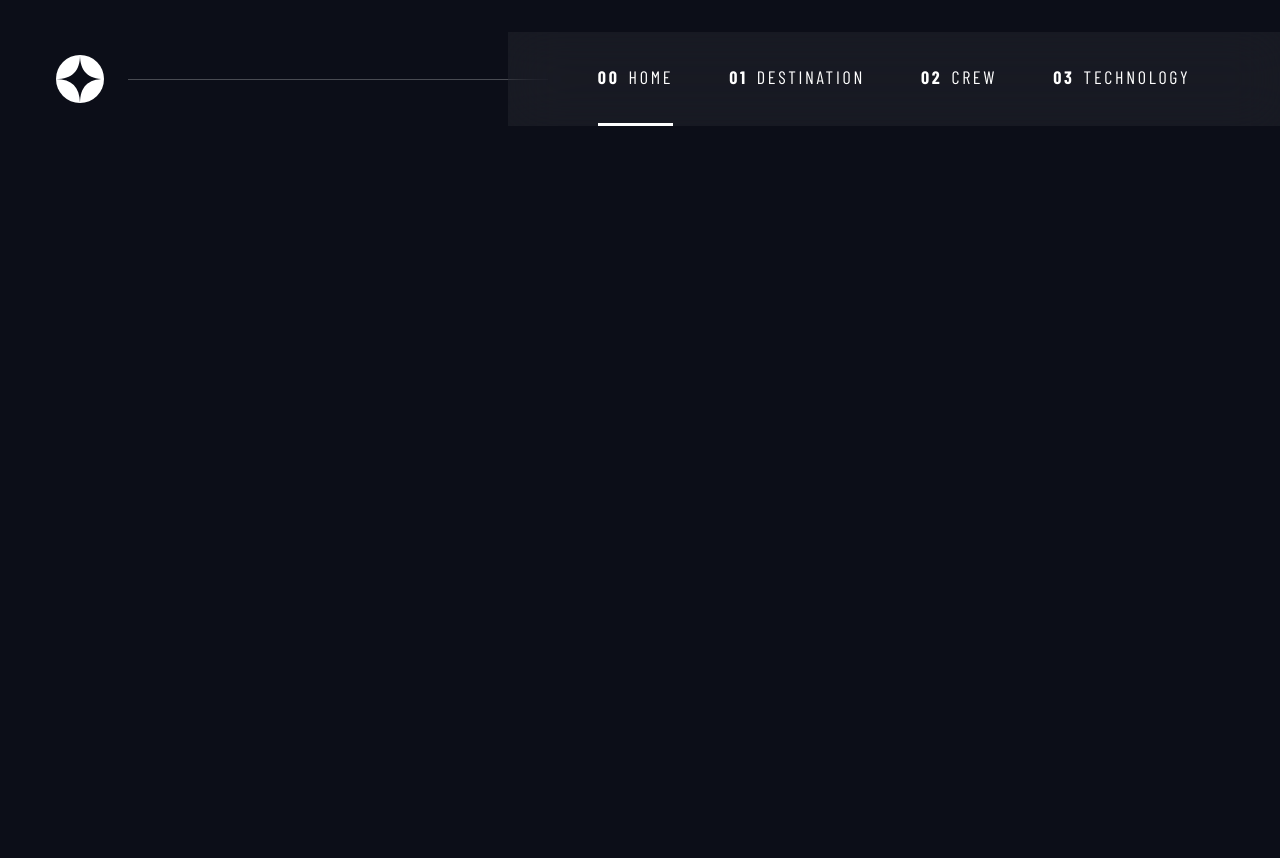
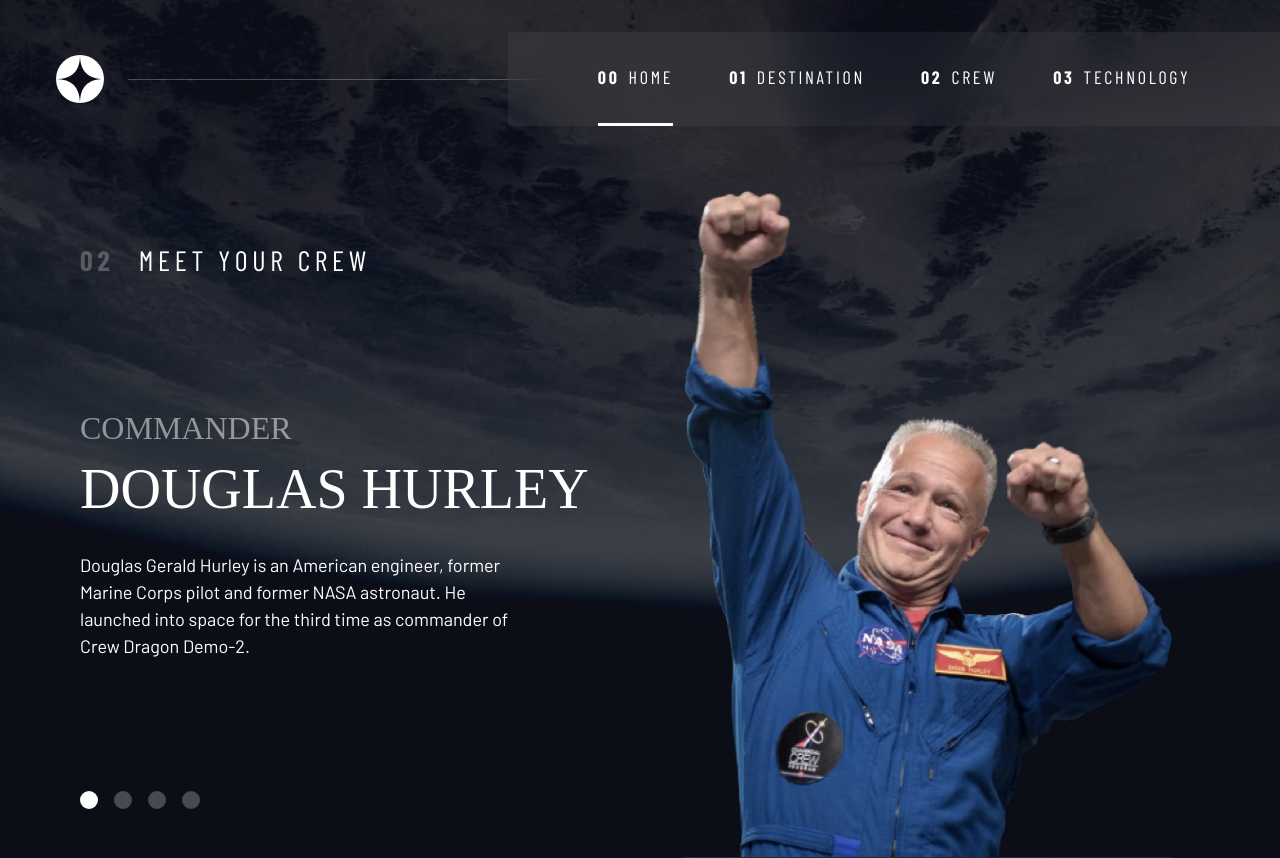
Before and after one commit to rustyff12/space-travel, a plain HTML site: page crew.html in a window 1280 px wide. Before the commit the page ends 800 px from the top, so only its background shows below. Drawn offline with nearby package versions, Linux system fonts and the light colour scheme; a web font is replaced by a local one.

Commit message:
crew page html and backgrounds

```diff
--- a/crew.html
+++ b/crew.html
@@ -1,36 +1,113 @@
 <!DOCTYPE html>
 <html lang="en">
   <head>
-    <meta charset="UTF-8">
-    <meta http-equiv="X-UA-Compatible" content="IE=edge">
-    <meta name="viewport" content="width=device-width, initial-scale=1.0">
-    <link rel="stylesheet" href="./css/index.css">
-    <link rel="icon" type="image/png" sizes="32x32" href="./assets/favicon-32x32.png">
-    <!-- Google fonts -->
+    <meta charset="UTF-8" />
+    <meta http-equiv="X-UA-Compatible" content="IE=edge" />
+    <meta name="viewport" content="width=device-width, initial-scale=1.0" />
+    <link
+      rel="icon"
+      type="image/png"
+      sizes="32x32"
+      href="./assets/favicon-32x32.png"
+    />
+    <!--- Google fonts --->
     <link rel="preconnect" href="https://fonts.googleapis.com" />
     <link rel="preconnect" href="https://fonts.gstatic.com" crossorigin />
     <link
       href="https://fonts.googleapis.com/css2?family=Barlow+Condensed:wght@400;700&family=Bellefair&family=Barlow:wght@400;700&display=swap"
       rel="stylesheet"
     />
-    <title>Crew</title>
+    <!--- Custom CSS --->
+    <title>Space Tourism Website</title>
+    <link rel="stylesheet" href="./css/index.css" />
+    <script src="./js/index.js" defer></script>
   </head>
-<body>
-    <!--- Header/Nav --->
+
+<body class="crew">
+  <a class="skip-to-content" href="#main">Skip to content</a>
+  <!--- Header --->
   <header class="primary-header flex">
     <div>
-            <img src="./assets/shared/logo.svg" alt="space tourism logo" class="logo">
+      <img
+        src="./assets/shared/logo.svg"
+        alt="space tourism logo"
+        class="logo"
+      />
     </div>
+    <button
+      class="mobile-nav-toggle"
+      aria-controls="primary-navigation"
+      aria-expanded="false"
+    >
+      <span class="sr-only">Menu</span>
+    </button>
     <nav>
-            <ul class="primary-navigation underline-indicators flex">
-              <li class="active"><a class="uppercase text-white letter-spacing-2 ff-sans-cond" href="./index.html"><span>00</span>Home</a></li>
-              <li><a class="uppercase text-white letter-spacing-2 ff-sans-cond" href="./destination.html"><span>01</span>Destination</a></li>
-              <li><a class="uppercase text-white letter-spacing-2 ff-sans-cond" href="./crew.html"><span>02</span>Crew</a></li>
-              <li><a class="uppercase text-white letter-spacing-2 ff-sans-cond" href="./technology.html"><span>03</span>Technology</a></li>
+      <ul
+        id="primary-navigation"
+        data-visible="false"
+        class="primary-navigation underline-indicators flex"
+      >
+        <li class="active">
+          <a
+            class="uppercase text-white letter-spacing-2 ff-sans-cond"
+            href="./index.html"
+            ><span aria-hidden="true">00</span>Home</a
+          >
+        </li>
+        <li>
+          <a
+            class="uppercase text-white letter-spacing-2 ff-sans-cond"
+            href="./destination.html"
+            ><span aria-hidden="true">01</span>Destination</a
+          >
+        </li>
+        <li>
+          <a
+            class="uppercase text-white letter-spacing-2 ff-sans-cond"
+            href="./crew.html"
+            ><span aria-hidden="true">02</span>Crew</a
+          >
+        </li>
+        <li>
+          <a
+            class="uppercase text-white letter-spacing-2 ff-sans-cond"
+            href="./technology.html"
+            ><span aria-hidden="true">03</span>Technology</a
+          >
+        </li>
       </ul>
     </nav>
   </header>
 
-    <script src="./js/index.js"></script>
+
+  <main id="main" class="grid-container grid-container--crew flow">
+    <h1 class="numbered-title"><span aria-hidden="true">02</span> Meet your crew</h1>
+
+
+
+    <div class="dot-indicators flex">
+      <button aria-selected="true"><span class="sr-only">The commander</span></button>
+      <button aria-selected="false"><span class="sr-only">The mission specialist</span></button>
+      <button aria-selected="false"><span class="sr-only">The pilot</span></button>
+      <button aria-selected="false"><span class="sr-only">The crew engineer</span></button>
+    </div>
+
+    <article class="crew-details flow">
+      <header class="flow flow-space--small">
+        <h2 class="uppercase fs-600 ff-serif">Commander</h2>
+        <p class="uppercase fs-700 ff-serif">Douglas Hurley</p>
+      </header>
+      <p>
+        Douglas Gerald Hurley is an American engineer, former Marine Corps pilot
+        and former NASA astronaut. He launched into space for the third time as
+        commander of Crew Dragon Demo-2.
+      </p>
+    </article>
+
+    <picture>
+      <source srcset="./assets/crew/image-douglas-hurley.webp" type="image/webp">
+      <img src="./assets/crew/image-douglas-hurley.png" alt="Commander Douglas Hurley">
+    </picture>
+  </main>
 </body>
 </html>
--- a/css/index.css
+++ b/css/index.css
@@ -127,6 +127,10 @@ select {
 .flow > * + * {
     margin-top: var(--flow-space, 1rem);
     /* outline: 1px solid red; */
+}
+
+.flow-space--small {
+    --flow-space: .75rem;
 }
 
 .container {
@@ -369,10 +373,11 @@ select {
 }
 
 .underline-indicators > * {
-    padding: var(--underline-gap, 1rem) 0;
+    padding: var(--underline-gap, .5rem) 0;
     border: 0;
     cursor: pointer;
     border-bottom: .2rem solid hsl(var(--clr-white) / 0);
+    background-color: transparent;
 }
 
 .underline-indicators > *:hover,
@@ -459,7 +464,43 @@ body {
     }
 }
 
+/* --- Destination --- */
 
+.destination {
+    background-image: url(../assets/destination/background-destination-mobile.jpg);
+}
+
+@media (min-width: 35em) {
+    .destination {
+        background-position: center center;
+        background-image: url(../assets/destination/background-destination-tablet.jpg);
+    }
+}
+
+@media (min-width: 45em) {
+    .destination {
+        background-image: url(../assets/destination/background-destination-desktop.jpg)
+    }
+}
+
+/* --- Crew --- */
+
+.crew {
+    background-image: url(../assets/crew/background-crew-mobile.jpg)
+}
+
+@media (min-width: 35em) {
+    .crew {
+        background-position: center center;
+        background-image: url(../assets/crew/background-crew-tablet.jpg);
+    }
+}
+
+@media (min-width: 45em) {
+    .crew {
+        background-image: url(../assets/crew/background-crew-desktop.jpg)
+    }
+}
 /* ===================== */
          /* layout*/
 /* ===================== */
@@ -490,7 +531,8 @@ body {
         'content';
 }
 
-.grid-container--destination > img {
+.grid-container--destination > img,
+.grid-container--destination > picture {
     grid-area: image;
     max-width: 60%;
 }
@@ -514,6 +556,36 @@ body {
     font-size: 1.75rem;
 }
 
+/* Crew Layout */
+.grid-container--crew {
+    --flow-space: 2rem;
+    grid-template-areas:
+        'title'
+        'image'
+        'tabs'
+        'content';
+}
+
+.grid-container--crew > img,
+.grid-container--crew > picture {
+    grid-area: image;
+    max-width: 60%;
+    border-bottom: 1px solid hsl(var(--clr-white)/ .1);
+}
+
+.grid-container--crew > .dot-indicators {
+    grid-area: tabs;
+}
+
+.grid-container--crew > .crew-details {
+    grid-area: content;
+}
+
+.crew-details h2 {
+    color: hsl(var(--clr-white)/ .5);
+}
+
+
 @media (min-width: 35em) {
     .numbered-title {
         justify-self: start;
@@ -523,6 +595,15 @@ body {
     .destination-meta {
         flex-direction: row;
         justify-content: space-evenly;
+    }
+
+    .grid-container--crew {
+        padding-bottom: 0;
+        grid-template-areas:
+            'title'
+            'content'
+            'tabs'
+            'image';
     }
 }
 
@@ -555,7 +636,10 @@ body {
             '. image content .';
     }
 
-    .grid-container--destination > img {
+    .grid-container--destination > img,
+    .grid-container--crew > img,
+    .grid-container--destination > picture,
+    .grid-container--crew > picture {
         grid-area: image;
         max-width: 90%;
     }
@@ -565,4 +649,22 @@ body {
         justify-content: flex-start;
     }
 
+    .grid-container--crew {
+        --flow-space: 2rem;
+        grid-template-areas:
+            '. title image .'
+            '. content image .'
+            '. tabs image .';
+    }
+    .grid-container--crew > .numbered-title,
+    .grid-container--crew > .crew-details,
+    .grid-container--crew > .dot-indicators {
+        justify-self: start;
+    }
+
+    /* .grid-container--crew > img,
+    .grid-container--crew > picture {
+        align-self: end;
+    } */
+
 }
```
Also changed, not shown: design-system.html (+3 -3 lines), destination.html (+9 -6 lines). Lines whose indentation alone changed are shown as unchanged.
